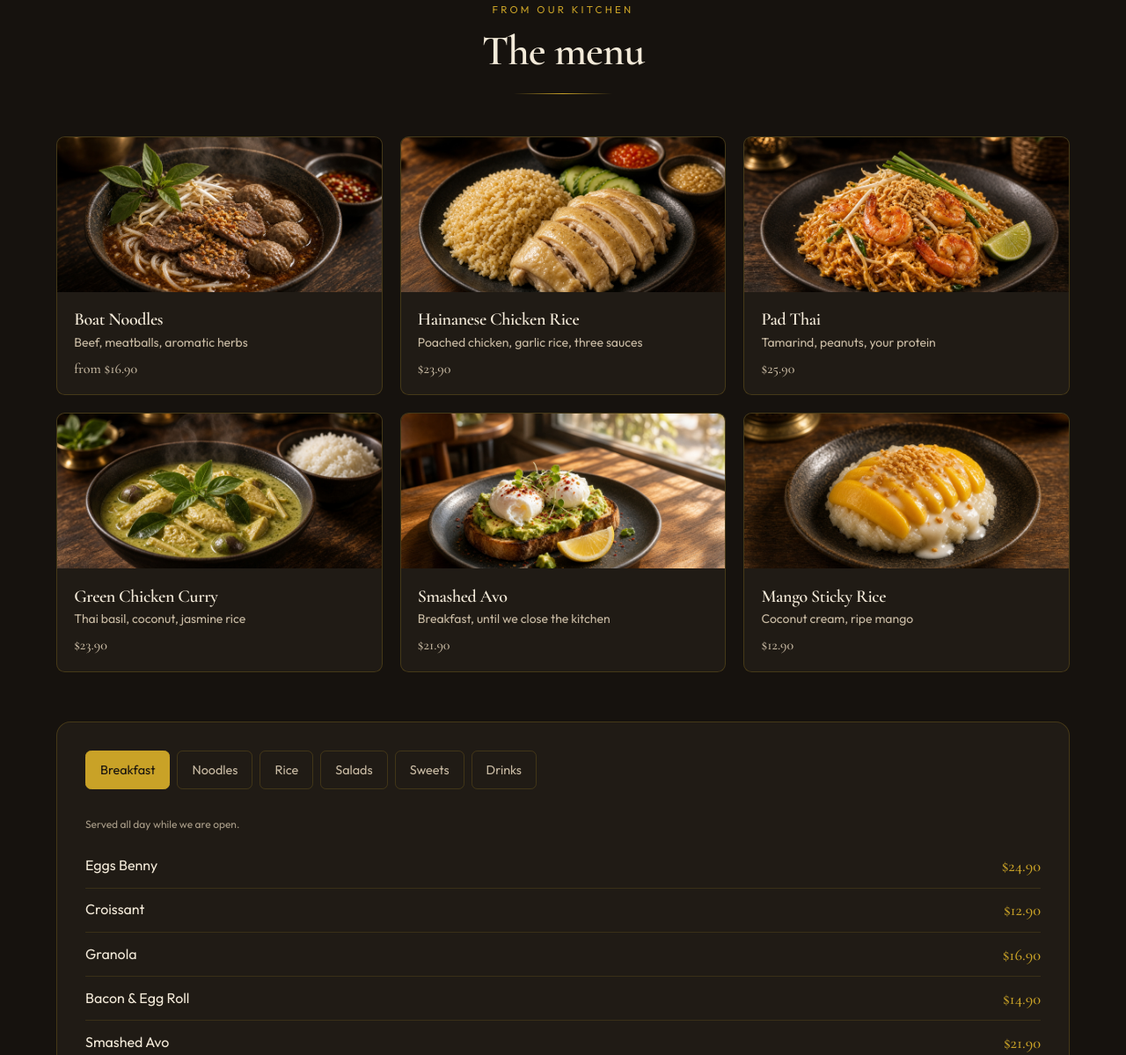
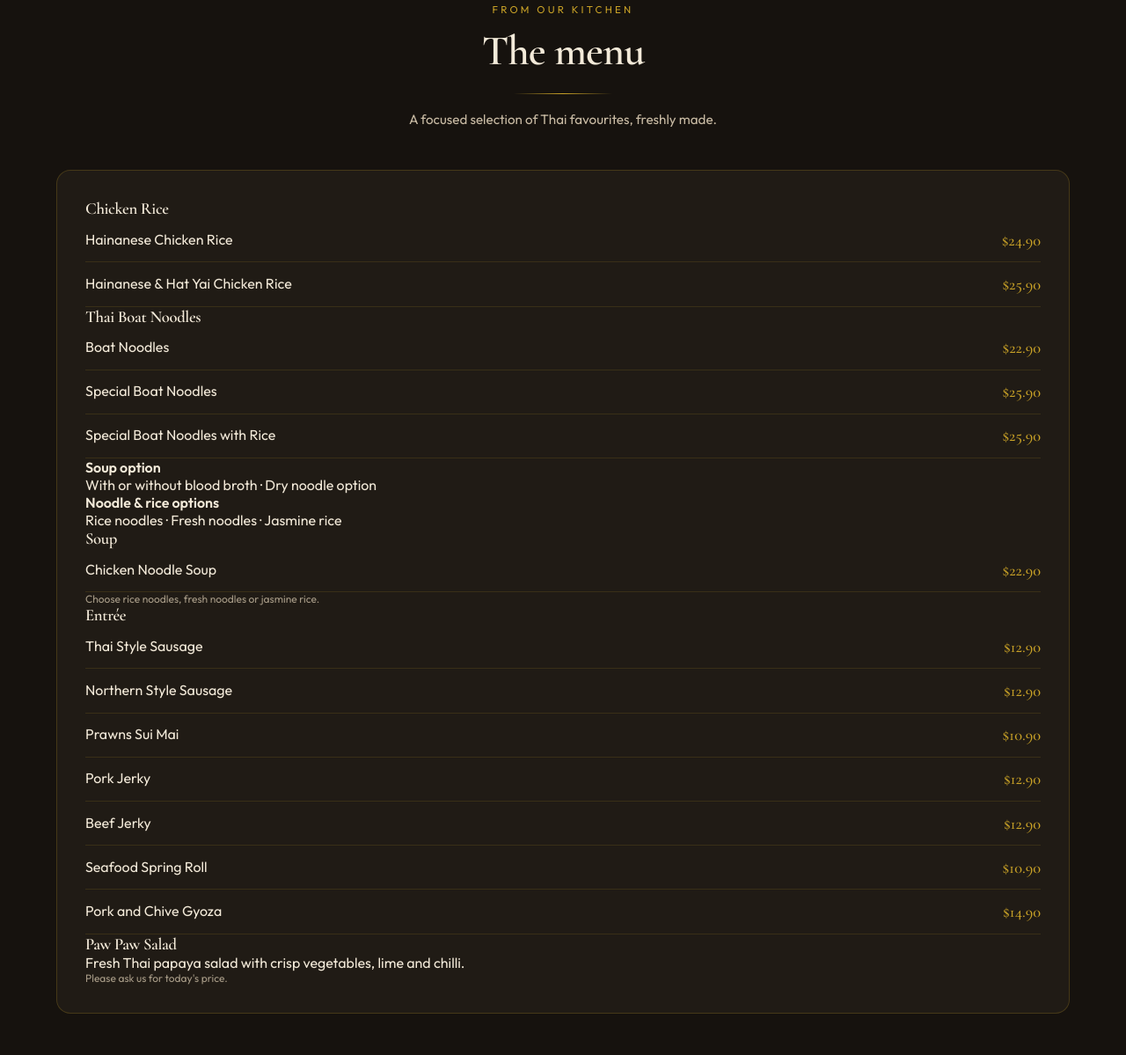
Before and after one commit to khun9group-cafe/cafe-website, a plain HTML site: page index.html in a window 1280 px wide. Shown: the part 2964-4163 px from the top of the page at 88% size. Drawn offline with nearby package versions, Linux system fonts and the light colour scheme.

Commit message:
Replace website menu with soft opening menu

```diff
--- a/index.html
+++ b/index.html
@@ -147,137 +147,60 @@
         <p class="eyebrow">From our kitchen</p>
         <h2>The menu</h2>
         <div class="gold-rule"></div>
-      </div>
-      <div class="cards">
-        <article class="panel card">
-          <img src="images/dish-boat-noodles.jpg" alt="Boat Noodles" />
-          <div class="card-body">
-            <h3>Boat Noodles</h3>
-            <p>Beef, meatballs, aromatic herbs</p>
-            <p class="price">from $16.90</p>
-          </div>
-        </article>
-        <article class="panel card">
-          <img src="images/dish-chicken-rice.jpg" alt="Hainanese Chicken Rice" />
-          <div class="card-body">
-            <h3>Hainanese Chicken Rice</h3>
-            <p>Poached chicken, garlic rice, three sauces</p>
-            <p class="price">$23.90</p>
-          </div>
-        </article>
-        <article class="panel card">
-          <img src="images/dish-pad-thai.jpg" alt="Pad Thai" />
-          <div class="card-body">
-            <h3>Pad Thai</h3>
-            <p>Tamarind, peanuts, your protein</p>
-            <p class="price">$25.90</p>
-          </div>
-        </article>
-        <article class="panel card">
-          <img src="images/dish-green-curry.jpg" alt="Green Chicken Curry" />
-          <div class="card-body">
-            <h3>Green Chicken Curry</h3>
-            <p>Thai basil, coconut, jasmine rice</p>
-            <p class="price">$23.90</p>
-          </div>
-        </article>
-        <article class="panel card">
-          <img src="images/dish-smashed-avo.jpg" alt="Smashed Avo" />
-          <div class="card-body">
-            <h3>Smashed Avo</h3>
-            <p>Breakfast, until we close the kitchen</p>
-            <p class="price">$21.90</p>
-          </div>
-        </article>
-        <article class="panel card">
-          <img src="images/dish-mango-sticky-rice.jpg" alt="Mango Sticky Rice" />
-          <div class="card-body">
-            <h3>Mango Sticky Rice</h3>
-            <p>Coconut cream, ripe mango</p>
-            <p class="price">$12.90</p>
-          </div>
-        </article>
+        <p class="lede">A focused selection of Thai favourites, freshly made.</p>
       </div>
 
-      <div class="panel menu-box">
-        <div class="tabs">
-          <button class="tab is-on" type="button" data-tab="breakfast">Breakfast</button>
-          <button class="tab" type="button" data-tab="noodles">Noodles</button>
-          <button class="tab" type="button" data-tab="rice">Rice</button>
-          <button class="tab" type="button" data-tab="salads">Salads</button>
-          <button class="tab" type="button" data-tab="sweets">Sweets</button>
-          <button class="tab" type="button" data-tab="drinks">Drinks</button>
+      <div class="menu-box panel">
+        <div class="menu-category">
+          <h3>Chicken Rice</h3>
+          <ul class="menu-list">
+            <li><span>Hainanese Chicken Rice</span><span class="price">$24.90</span></li>
+            <li><span>Hainanese &amp; Hat Yai Chicken Rice</span><span class="price">$25.90</span></li>
+          </ul>
         </div>
 
-        <div data-panel="breakfast">
-          <p class="note" style="margin-bottom:1rem">Served all day while we are open.</p>
+        <div class="menu-category">
+          <h3>Thai Boat Noodles</h3>
           <ul class="menu-list">
-            <li><span>Eggs Benny</span><span class="price">$24.90</span></li>
-            <li><span>Croissant</span><span class="price">$12.90</span></li>
-            <li><span>Granola</span><span class="price">$16.90</span></li>
-            <li><span>Bacon & Egg Roll</span><span class="price">$14.90</span></li>
-            <li><span>Smashed Avo</span><span class="price">$21.90</span></li>
-            <li><span>Breakfast Burger</span><span class="price">$18.90</span></li>
-            <li><span>Big Breakfast</span><span class="price">$26.90</span></li>
+            <li><span>Boat Noodles</span><span class="price">$22.90</span></li>
+            <li><span>Special Boat Noodles</span><span class="price">$25.90</span></li>
+            <li><span>Special Boat Noodles with Rice</span><span class="price">$25.90</span></li>
+          </ul>
+          <div class="menu-options">
+            <div><strong>Soup option</strong><p>With or without blood broth · Dry noodle option</p></div>
+            <div><strong>Noodle &amp; rice options</strong><p>Rice noodles · Fresh noodles · Jasmine rice</p></div>
+          </div>
+        </div>
+
+        <div class="menu-category">
+          <h3>Soup</h3>
+          <ul class="menu-list">
+            <li><span>Chicken Noodle Soup</span><span class="price">$22.90</span></li>
+          </ul>
+          <p class="note">Choose rice noodles, fresh noodles or jasmine rice.</p>
+        </div>
+
+        <div class="menu-category">
+          <h3>Entrée</h3>
+          <ul class="menu-list">
+            <li><span>Thai Style Sausage</span><span class="price">$12.90</span></li>
+            <li><span>Northern Style Sausage</span><span class="price">$12.90</span></li>
+            <li><span>Prawns Sui Mai</span><span class="price">$10.90</span></li>
+            <li><span>Pork Jerky</span><span class="price">$12.90</span></li>
+            <li><span>Beef Jerky</span><span class="price">$12.90</span></li>
+            <li><span>Seafood Spring Roll</span><span class="price">$10.90</span></li>
+            <li><span>Pork and Chive Gyoza</span><span class="price">$14.90</span></li>
           </ul>
         </div>
-        <div data-panel="noodles" hidden>
-          <ul class="menu-list">
-            <li><span>Boat Noodles<br /><small>Regular / Large</small></span><span class="price">$16.90 / $20.90</span></li>
-            <li><span>Pad Thai</span><span class="price">$25.90</span></li>
-            <li><span>Pad See Ew</span><span class="price">$25.90</span></li>
-            <li><span>Pad Kee Mao</span><span class="price">$25.90</span></li>
-          </ul>
+
+        <div class="menu-category">
+          <h3>Paw Paw Salad</h3>
+          <p>Fresh Thai papaya salad with crisp vegetables, lime and chilli.</p>
+          <p class="note">Please ask us for today's price.</p>
         </div>
-        <div data-panel="rice" hidden>
-          <ul class="menu-list">
-            <li><span>Hainanese Chicken Rice</span><span class="price">$23.90</span></li>
-            <li><span>Kao Mun Gai Tod</span><span class="price">$23.90</span></li>
-            <li><span>Basil Pork</span><span class="price">$23.90</span></li>
-            <li><span>Basil Chicken</span><span class="price">$23.90</span></li>
-            <li><span>Basil Beef</span><span class="price">$25.90</span></li>
-            <li><span>Basil Prawn</span><span class="price">$27.90</span></li>
-            <li><span>Basil Squid</span><span class="price">$25.90</span></li>
-            <li><span>Basil Mixed</span><span class="price">$29.90</span></li>
-            <li><span>Basil Tofu</span><span class="price">$21.90</span></li>
-            <li><span>Green Chicken Curry</span><span class="price">$23.90</span></li>
-          </ul>
-        </div>
-        <div data-panel="salads" hidden>
-          <ul class="menu-list">
-            <li><span>KHUN9 Sum Tum<br /><small>Regular / Large</small></span><span class="price">$20.90 / $24.90</span></li>
-            <li><span>Thai Beef Salad</span><span class="price">$24.90</span></li>
-            <li><span>Vermicelli Salad<br /><small>Regular / Large</small></span><span class="price">$20.90 / $24.90</span></li>
-          </ul>
-        </div>
-        <div data-panel="sweets" hidden>
-          <ul class="menu-list">
-            <li><span>KHUN9 Binsu</span><span class="price">$12.90</span></li>
-            <li><span>KHUN9 Sweet Binsu</span><span class="price">$14.90</span></li>
-            <li><span>Mango Sticky Rice</span><span class="price">$12.90</span></li>
-          </ul>
-        </div>
-        <div data-panel="drinks" hidden>
-          <ul class="menu-list">
-            <li><span>KHUN9 Thai Milk Tea</span><span class="price">$6.50</span></li>
-            <li><span>KHUN9 Coconut Smoothie</span><span class="price">$8.90</span></li>
-            <li><span>KHUN9 Mixed Berry Smoothie</span><span class="price">$8.90</span></li>
-            <li><span>Espresso drinks<br /><small>Latte, cappuccino, long black, flat white, mocha</small></span><span class="price">from $4.50</span></li>
-            <li><span>Iced coffee & tea<br /><small>Iced coffee, Thai tea, lemon tea, matcha, mocha</small></span><span class="price">from $5.50</span></li>
-            <li><span>Milkshakes<br /><small>Chocolate, vanilla, Thai tea, coconut, Oreo and more</small></span><span class="price">$7.50</span></li>
-            <li><span>Smoothies<br /><small>Mango, mixed berry, banana, green apple, strawberry</small></span><span class="price">$8.50</span></li>
-            <li><span>Soft drink / juice / water</span><span class="price">from $3.50</span></li>
-          </ul>
-        </div>
-      </div>
-
-      <div class="menu-scans">
-        <a href="menu/menu-food.jpg" target="_blank" rel="noreferrer"><img src="menu/menu-food.jpg" alt="Printed food menu" /></a>
-        <a href="menu/menu-drinks.jpg" target="_blank" rel="noreferrer"><img src="menu/menu-drinks.jpg" alt="Printed drinks menu" /></a>
       </div>
     </div>
   </section>
-
   <section class="section" id="visit">
     <div class="wrap">
       <div class="section-head">
```
